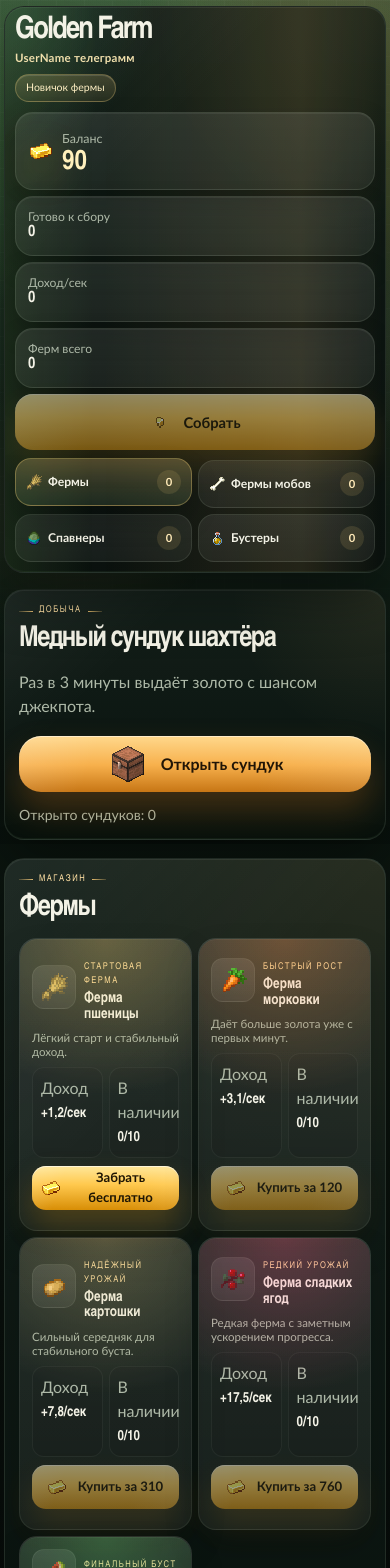
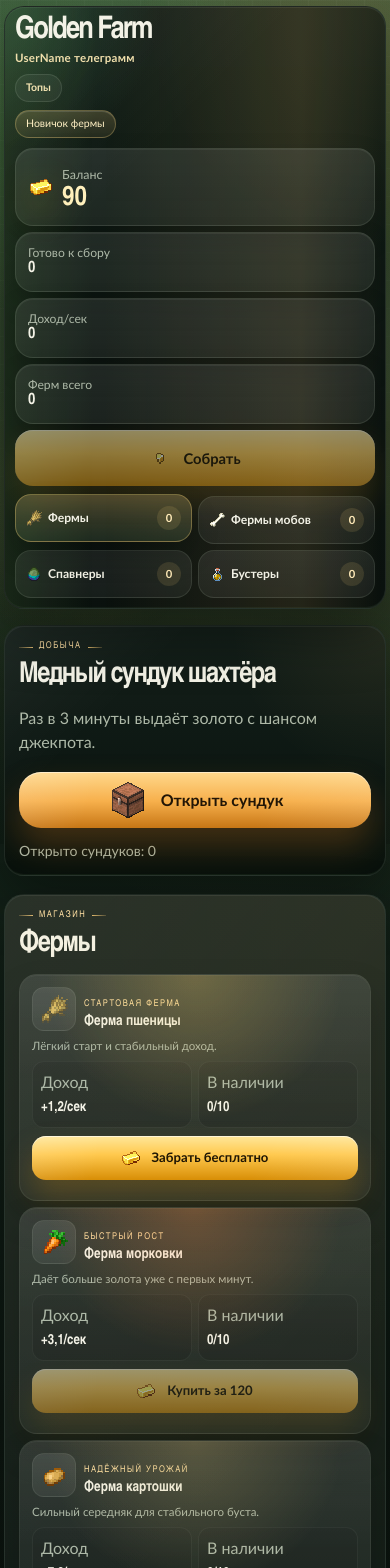
Before and after one commit to Kastient/golden-farm-miniapp, a React (Vite) app: page / in a window 390 px wide. Shown: the top 1568 px of the page. Built offline with nearby package versions, Linux system fonts and the light colour scheme.

Commit message:
Expand content and restore panel toggles

```diff
--- a/src/App.css
+++ b/src/App.css
@@ -103,6 +103,12 @@
   gap: 12px;
 }
 
+.hud-brand-actions {
+  display: flex;
+  align-items: center;
+  gap: 8px;
+}
+
 .hud-brand-title {
   display: grid;
   gap: 2px;
@@ -135,6 +141,24 @@
   white-space: nowrap;
   font-size: 0.72rem;
   box-shadow: inset 0 1px 0 rgba(255, 255, 255, 0.12);
+}
+
+.utility-entry {
+  min-height: 32px;
+  padding: 0 12px;
+  border: 1px solid rgba(222, 238, 215, 0.12);
+  border-radius: 999px;
+  background: rgba(255, 255, 255, 0.05);
+  color: #f3e3b1;
+  font: inherit;
+  font-size: 0.74rem;
+  font-weight: 700;
+  cursor: pointer;
+}
+
+.utility-entry.is-active {
+  background: rgba(255, 214, 120, 0.18);
+  border-color: rgba(255, 214, 120, 0.34);
 }
 
 .hud-summary {
@@ -503,6 +527,17 @@
   background: linear-gradient(180deg, rgba(175, 50, 52, 0.9), rgba(108, 19, 31, 0.95));
 }
 
+.top-note {
+  padding: 14px 16px;
+  border-radius: 16px;
+  border: 1px solid rgba(222, 238, 215, 0.08);
+  background:
+    linear-gradient(180deg, rgba(255, 255, 255, 0.04), rgba(255, 255, 255, 0.02)),
+    rgba(255, 255, 255, 0.03);
+  color: var(--muted);
+  line-height: 1.5;
+}
+
 .systems-grid-single {
   grid-template-columns: 1fr;
 }
@@ -641,7 +676,7 @@
 .spawner-slots {
   margin-top: 14px;
   display: grid;
-  grid-template-columns: repeat(3, minmax(0, 1fr));
+  grid-template-columns: 1fr;
   gap: 10px;
 }
 
@@ -688,7 +723,7 @@
 .egg-inventory {
   margin-top: 14px;
   display: grid;
-  grid-template-columns: repeat(2, minmax(0, 1fr));
+  grid-template-columns: 1fr;
   gap: 10px;
 }
 
@@ -726,9 +761,19 @@
   gap: 8px;
 }
 
+.egg-card-actions {
+  display: grid;
+  grid-template-columns: 1fr 1fr;
+  gap: 8px;
+}
+
 .egg-card button.is-disabled {
   opacity: 0.45;
   pointer-events: none;
+}
+
+.egg-delete-button {
+  background: linear-gradient(180deg, rgba(167, 57, 61, 0.88), rgba(109, 22, 28, 0.96));
 }
 
 .egg-inventory-shop {
@@ -747,11 +792,11 @@
 }
 
 .boosters-grid {
-  grid-template-columns: repeat(2, minmax(0, 1fr));
+  grid-template-columns: 1fr;
 }
 
 .shop-grid {
-  grid-template-columns: repeat(3, minmax(0, 1fr));
+  grid-template-columns: 1fr;
 }
 
 .booster-card,
@@ -1042,8 +1087,7 @@
     grid-template-columns: repeat(2, minmax(0, 1fr));
   }
 
-  .hud-tabs,
-  .shop-grid {
+  .hud-tabs {
     grid-template-columns: repeat(2, minmax(0, 1fr));
   }
 
@@ -1073,20 +1117,22 @@
     grid-template-columns: 1fr;
   }
 
+  .hud-brand-actions {
+    display: grid;
+    justify-items: end;
+  }
+
   .hud-tabs {
     grid-template-columns: repeat(2, minmax(0, 1fr));
-  }
-
-  .spawner-slots {
-    grid-template-columns: repeat(3, minmax(0, 1fr));
   }
 
   .spawner-actions,
   .egg-inventory,
   .boosters-grid,
   .booster-metrics,
-  .shop-grid {
-    grid-template-columns: repeat(2, minmax(0, 1fr));
+  .shop-grid,
+  .spawner-slots {
+    grid-template-columns: 1fr;
   }
 
   .profile-strip {
@@ -1160,6 +1206,12 @@
     text-align: center;
     font-size: 0.66rem;
     justify-content: center;
+  }
+
+  .utility-entry {
+    min-height: 28px;
+    padding: 0 10px;
+    font-size: 0.66rem;
   }
 
   .hud-summary {
@@ -1246,12 +1298,9 @@
   .egg-inventory,
   .boosters-grid,
   .booster-metrics,
-  .spawner-actions {
-    grid-template-columns: repeat(2, minmax(0, 1fr));
-  }
-
+  .spawner-actions,
   .spawner-slots {
-    grid-template-columns: repeat(2, minmax(0, 1fr));
+    grid-template-columns: 1fr;
   }
 
   .section-heading h2 {
@@ -1282,6 +1331,10 @@
 
   .hud-brand {
     grid-template-columns: 1fr;
+  }
+
+  .hud-brand-actions {
+    justify-items: start;
   }
 
   .hud-rank {
@@ -1317,7 +1370,7 @@
   .booster-metrics,
   .spawner-actions,
   .spawner-slots {
-    grid-template-columns: repeat(2, minmax(0, 1fr));
+    grid-template-columns: 1fr;
     gap: 6px;
   }
 
--- a/src/App.jsx
+++ b/src/App.jsx
@@ -75,6 +75,61 @@ const FARM_CATALOG = [
     blurb: 'Крупный доход и самый сочный визуал.',
   },
   {
+    id: 'golden_wheat',
+    category: 'crops',
+    title: 'Ферма золотой пшеницы',
+    subtitle: 'Имперский урожай',
+    image: '/minecraft/wheat.png',
+    accent: '#f4d87a',
+    baseCost: 2650,
+    income: 55,
+    blurb: 'Улучшенная пшеница с дорогим, но ровным доходом.',
+  },
+  {
+    id: 'carrot_rush',
+    category: 'crops',
+    title: 'Ферма сочной моркови',
+    subtitle: 'Разгон сезона',
+    image: '/minecraft/carrot.png',
+    accent: '#ff9b4d',
+    baseCost: 3620,
+    income: 73,
+    blurb: 'Быстрый темп добычи для середины и конца игры.',
+  },
+  {
+    id: 'potato_cellar',
+    category: 'crops',
+    title: 'Подземная ферма картофеля',
+    subtitle: 'Тихий запас',
+    image: '/minecraft/potato.png',
+    accent: '#d7bd72',
+    baseCost: 4900,
+    income: 96,
+    blurb: 'Стабильная ферма с плотной экономикой без просадок.',
+  },
+  {
+    id: 'berry_estate',
+    category: 'crops',
+    title: 'Ягодное поместье',
+    subtitle: 'Редкий сорт',
+    image: '/minecraft/sweet_berries.png',
+    accent: '#ff5f87',
+    baseCost: 6600,
+    income: 128,
+    blurb: 'Редкие ягоды приносят жирный поток золота.',
+  },
+  {
+    id: 'melon_factory',
+    category: 'crops',
+    title: 'Арбузная фабрика',
+    subtitle: 'Конвейер урожая',
+    image: '/minecraft/melon_slice.png',
+    accent: '#75e27d',
+    baseCost: 8900,
+    income: 166,
+    blurb: 'Поздняя ферма для сильного рывка по монетам.',
+  },
+  {
     id: 'skeleton',
     category: 'mobs',
     title: 'Ферма скелетов',
@@ -150,6 +205,61 @@ const FARM_CATALOG = [
     baseCost: 3200,
     income: 61,
     blurb: 'Финальная моб-ферма с самым мощным ростом золота.',
+  },
+  {
+    id: 'bone_yard',
+    category: 'mobs',
+    title: 'Костяной двор',
+    subtitle: 'Сухой поток',
+    image: '/minecraft/bone.png',
+    accent: '#f1efe0',
+    baseCost: 4180,
+    income: 78,
+    blurb: 'Большой поток ресурсов от элитных скелетов.',
+  },
+  {
+    id: 'zombie_pit',
+    category: 'mobs',
+    title: 'Яма ходячих',
+    subtitle: 'Гнилой цех',
+    image: '/minecraft/rotten_flesh.png',
+    accent: '#8bc25e',
+    baseCost: 5600,
+    income: 104,
+    blurb: 'Орда зомби уверенно качает пассивный доход.',
+  },
+  {
+    id: 'slime_lab',
+    category: 'mobs',
+    title: 'Лаборатория слизней',
+    subtitle: 'Зелёный реактор',
+    image: '/minecraft/slime_ball.png',
+    accent: '#97f79c',
+    baseCost: 7600,
+    income: 137,
+    blurb: 'Редкая ферма с мощной прибавкой к доходу.',
+  },
+  {
+    id: 'spider_nest',
+    category: 'mobs',
+    title: 'Гнездо пауков',
+    subtitle: 'Тёмный рой',
+    image: '/minecraft/string.png',
+    accent: '#ccd6e4',
+    baseCost: 9800,
+    income: 176,
+    blurb: 'Высокий риск, но ещё более высокий поток монет.',
+  },
+  {
+    id: 'creeper_core',
+    category: 'mobs',
+    title: 'Реактор криперов',
+    subtitle: 'Взрывная элита',
+    image: '/minecraft/gunpowder.png',
+    accent: '#a9d55b',
+    baseCost: 12600,
+    income: 224,
+    blurb: 'Самая дорогая моб-ферма с максимальным выхлопом.',
   },
 ]
 
@@ -265,6 +375,54 @@ const SPAWNER_CATALOG = [
     income: 56,
     weight: 9,
     accent: '#8ccf52',
+  },
+  {
+    id: 'zombie_guard',
+    title: 'Яйцо зомби-стража',
+    icon: '/minecraft/egg_zombie.png',
+    income: 64,
+    weight: 8,
+    accent: '#6ab14a',
+  },
+  {
+    id: 'skeleton_archer',
+    title: 'Яйцо лучника-скелета',
+    icon: '/minecraft/egg_skeleton.png',
+    income: 74,
+    weight: 7,
+    accent: '#cfd7d7',
+  },
+  {
+    id: 'spider_alpha',
+    title: 'Яйцо альфа-паука',
+    icon: '/minecraft/egg_spider.png',
+    income: 85,
+    weight: 6,
+    accent: '#796498',
+  },
+  {
+    id: 'cow_elite',
+    title: 'Яйцо элитной коровы',
+    icon: '/minecraft/egg_cow.png',
+    income: 97,
+    weight: 5,
+    accent: '#c19275',
+  },
+  {
+    id: 'slime_king',
+    title: 'Яйцо короля слизней',
+    icon: '/minecraft/egg_slime.png',
+    income: 112,
+    weight: 4,
+    accent: '#7cf58a',
+  },
+  {
+    id: 'creeper_overlord',
+    title: 'Яйцо повелителя криперов',
+    icon: '/minecraft/egg_creeper.png',
+    income: 130,
+    weight: 3,
+    accent: '#9ddd50',
   },
 ]
 
@@ -582,6 +740,8 @@ function App() {
   const [toasts, setToasts] = useState([])
   const [celebrationFarm, setCelebrationFarm] = useState('')
   const [cloudReady, setCloudReady] = useState(false)
+  const [showAdminPanel, setShowAdminPanel] = useState(false)
+  const [showTopPanel, setShowTopPanel] = useState(false)
   const balanceBadgeRef = useRef(null)
   const collectButtonRef = useRef(null)
   const treasureButtonRef = useRef(null)
@@ -1078,6 +1238,23 @@ function App() {
     pushToast(`Яйцо возвращено в инвентарь`, 'gold')
   }
 
+  const handleDropEggFromInventory = (eggId) => {
+    if (!SPAWNERS_BY_ID[eggId] || (game.eggInventory[eggId] || 0) < 1) {
+      return
+    }
+
+    setGame((current) => ({
+      ...current,
+      eggInventory: {
+        ...current.eggInventory,
+        [eggId]: Math.max(0, (current.eggInventory[eggId] || 0) - 1),
+      },
+      lastUpdatedAt: Date.now(),
+    }))
+
+    pushToast(`Удалено: ${SPAWNERS_BY_ID[eggId].title}`, 'danger')
+  }
+
   const handleUpgradeSpawnerPower = () => {
     const upgradeCost = getSpawnerPowerUpgradeCost(game.spawnerPowerLevel)
     if (upgradeCost === null) {
@@ -1113,7 +1290,31 @@ function App() {
             <strong>Golden Farm</strong>
             <span className="hud-username">{profileName}</span>
           </div>
+          <div className="hud-brand-actions">
+            <button
+              className={showTopPanel ? 'utility-entry is-active' : 'utility-entry'}
+              onClick={() => {
+                setShowTopPanel((current) => !current)
+                setShowAdminPanel(false)
+              }}
+              type="button"
+            >
+              Топы
+            </button>
+            {isAdmin ? (
+              <button
+                className={showAdminPanel ? 'utility-entry is-active' : 'utility-entry'}
+                onClick={() => {
+                  setShowAdminPanel((current) => !current)
+                  setShowTopPanel(false)
+                }}
+                type="button"
+              >
+                Админка
+              </button>
+            ) : null}
             <span className="hud-rank">{getRank(game.lifetimeCollected)}</span>
+          </div>
         </div>
 
         <div className="hud-summary">
@@ -1167,7 +1368,24 @@ function App() {
         </div>
       </header>
 
-      {isAdmin ? (
+      {showTopPanel ? (
+        <section className="panel admin-panel">
+          <div className="admin-panel-head">
+            <div>
+              <span className="section-kicker">Топы</span>
+              <h2>Топ игроков</h2>
+            </div>
+            <span className="admin-badge">Скоро</span>
+          </div>
+
+          <div className="top-note">
+            Глобальный топ-5 по всем игрокам нельзя собрать без общей серверной базы. Сейчас Mini App
+            хранит профиль отдельно в Telegram CloudStorage и не видит балансы других пользователей.
+          </div>
+        </section>
+      ) : null}
+
+      {isAdmin && showAdminPanel ? (
         <section className="panel admin-panel">
           <div className="admin-panel-head">
             <div>
@@ -1292,6 +1510,7 @@ function App() {
                     </div>
                     <div className="egg-card-bottom">
                       <small>+{formatCoins(egg.income)}/сек базово</small>
+                      <div className="egg-card-actions">
                         <button
                           className={(game.eggInventory[egg.id] || 0) < 1 ? 'is-disabled' : ''}
                           onClick={() => handleInsertEggToSpawner(egg.id)}
@@ -1299,6 +1518,18 @@ function App() {
                         >
                           В спавнер
                         </button>
+                        <button
+                          className={
+                            (game.eggInventory[egg.id] || 0) < 1
+                              ? 'egg-delete-button is-disabled'
+                              : 'egg-delete-button'
+                          }
+                          onClick={() => handleDropEggFromInventory(egg.id)}
+                          type="button"
+                        >
+                          Удалить
+                        </button>
+                      </div>
                     </div>
                   </article>
                 ))}
```
Lines whose indentation alone changed are shown as unchanged.
